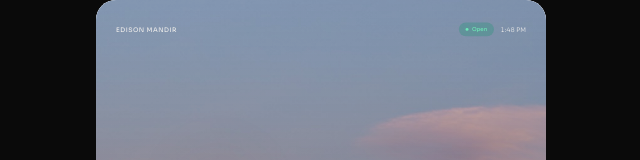
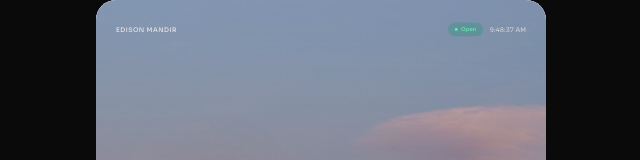
Before and after one commit to Shaanpat16/Overall-Mandir-Kiosk, a React (Vite) app: page / in a window 1280 px wide. Shown: the top 160 px of the page, without its empty margins (319-959 px from the left). Built offline with nearby package versions, Linux system fonts and the light colour scheme.

Commit message:
Show a live Edison (America/New_York) clock, including seconds.

```diff
--- a/src/App.tsx
+++ b/src/App.tsx
@@ -11,25 +11,12 @@ import Activities from './views/Activities';
 import Rituals from './views/Rituals';
 import Charities from './views/Charities';
 import About from './views/About';
-
-function useClock() {
-  const [time, setTime] = useState(new Date());
-  useEffect(() => {
-    const id = setInterval(() => setTime(new Date()), 1000);
-    return () => clearInterval(id);
-  }, []);
-  return time;
-}
-
-function isCampusOpen(now: Date): boolean {
-  const h = now.getHours();
-  return h >= 7 && h < 20;
-}
+import { formatKioskTime, isCampusOpen, useLiveClock } from './clock';
 
 export default function App() {
   const [view, setView] = useState<ViewName>('attract');
   const idleRef = useRef<ReturnType<typeof setTimeout>>(undefined);
-  const clock = useClock();
+  const clock = useLiveClock();
 
   const resetIdle = useCallback(() => {
     if (idleRef.current) clearTimeout(idleRef.current);
@@ -63,8 +50,7 @@ export default function App() {
   const showDock = !isAttract;
   const campusOpen = isCampusOpen(clock);
 
-  const formatTime = (d: Date) =>
-    d.toLocaleTimeString('en-US', { hour: 'numeric', minute: '2-digit', hour12: true });
+  const formatTime = (d: Date) => formatKioskTime(d);
 
   return (
     <KioskFrame>
--- /dev/null
+++ b/src/clock.ts
@@ -0,0 +1,52 @@
+import { useEffect, useState } from 'react';
+
+/** Edison NJ — never follow the tablet or Render server timezone. */
+export const KIOSK_TZ = 'America/New_York';
+
+export function formatKioskTime(d: Date) {
+  return d.toLocaleTimeString('en-US', {
+    timeZone: KIOSK_TZ,
+    hour: 'numeric',
+    minute: '2-digit',
+    second: '2-digit',
+    hour12: true,
+  });
+}
+
+/** 0–23 in America/New_York */
+export function kioskHour(d: Date) {
+  const raw = new Intl.DateTimeFormat('en-US', {
+    timeZone: KIOSK_TZ,
+    hour: 'numeric',
+    hour12: false,
+  }).format(d);
+  const n = parseInt(raw, 10);
+  return n === 24 ? 0 : n;
+}
+
+export function isCampusOpen(d: Date) {
+  const h = kioskHour(d);
+  return h >= 7 && h < 20;
+}
+
+export function useLiveClock() {
+  const [time, setTime] = useState(() => new Date());
+
+  useEffect(() => {
+    const tick = () => setTime(new Date());
+    tick();
+    const id = window.setInterval(tick, 1000);
+    const onVis = () => {
+      if (document.visibilityState === 'visible') tick();
+    };
+    document.addEventListener('visibilitychange', onVis);
+    window.addEventListener('focus', tick);
+    return () => {
+      window.clearInterval(id);
+      document.removeEventListener('visibilitychange', onVis);
+      window.removeEventListener('focus', tick);
+    };
+  }, []);
+
+  return time;
+}
```
